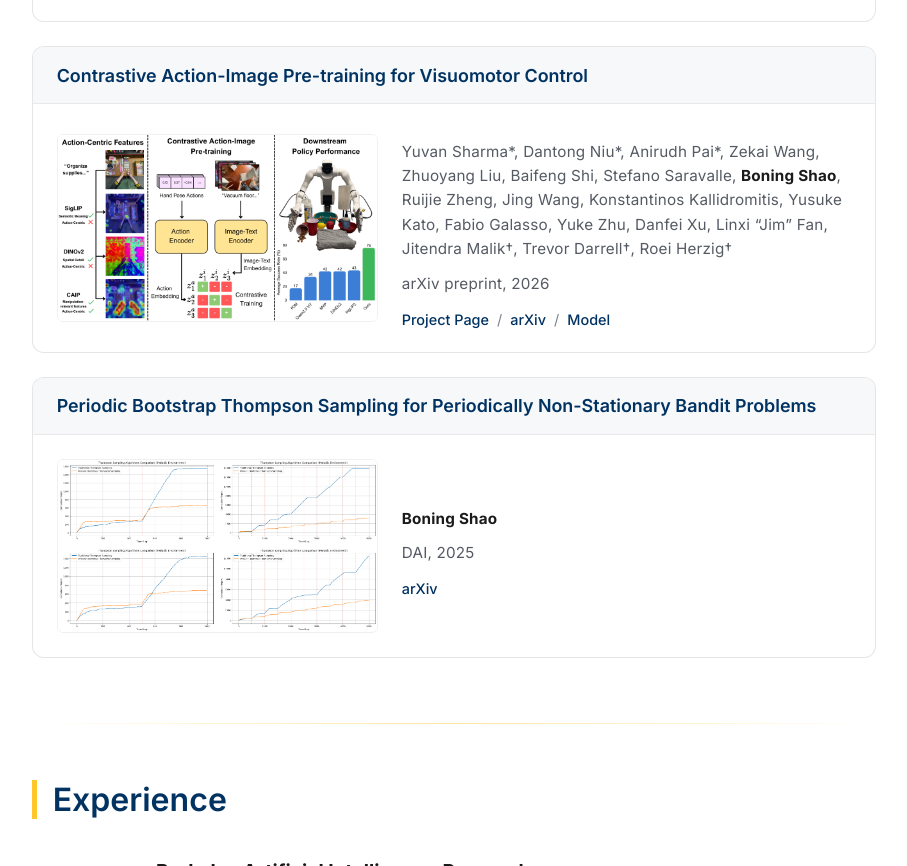
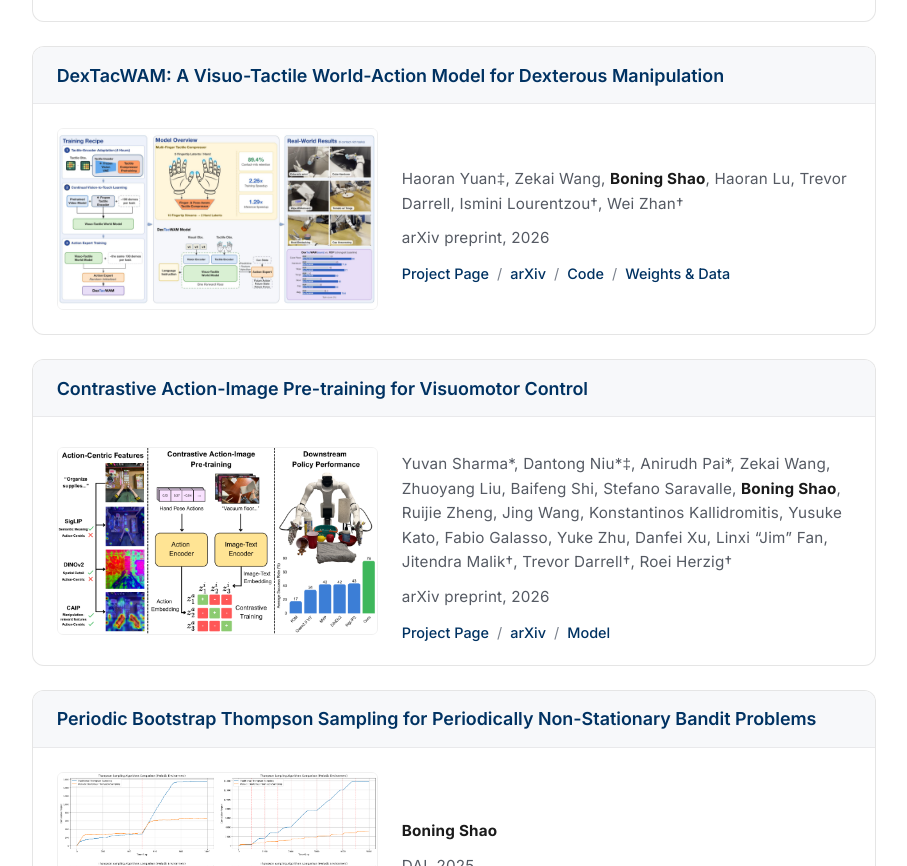
Before and after one commit to boning-shao/boning-shao.github.io, a plain HTML site: page index.html in a window 1280 px wide. Shown: the part 969-1835 px from the top of the page, without its empty margins (186-1093 px from the left). Drawn offline with Linux system fonts and the light colour scheme.

Commit message:
Add DexTacWAM to publications
Placed between T-Rex and CAIP, with the project-page teaser and links
to the project page, arXiv, code, and weights/data. Mark project leads
with a double dagger on DexTacWAM and CAIP.

```diff
--- a/index.html
+++ b/index.html
@@ -534,6 +534,33 @@
 
             <article class="card">
                 <header class="card-header">
+                    <h3 class="card-name">DexTacWAM: A Visuo-Tactile World-Action Model for Dexterous Manipulation</h3>
+                </header>
+                <div class="card-body pub-body">
+                    <img class="pub-figure" src="dextacwam-teaser.png" alt="DexTacWAM overview: three-stage training recipe, visuo-tactile world-action model architecture, and real-world results on six contact-rich tasks">
+                    <div>
+                        <div class="card-meta">
+                            <a class="inline-link" href="https://scholar.google.com/citations?user=PzdigUMAAAAJ">Haoran Yuan</a>&Dagger;,
+                            <a class="inline-link" href="https://scholar.google.com/citations?user=Dngm3CYAAAAJ&amp;hl=en">Zekai Wang</a>,
+                            <strong class="me">Boning Shao</strong>,
+                            <a class="inline-link" href="https://luhr2003.github.io/">Haoran Lu</a>,
+                            <a class="inline-link" href="https://people.eecs.berkeley.edu/~trevor/">Trevor Darrell</a>,
+                            <a class="inline-link" href="https://isminoula.github.io/">Ismini Lourentzou</a>&dagger;,
+                            <a class="inline-link" href="https://zhanwei.site/">Wei Zhan</a>&dagger;
+                            <div class="card-venue">arXiv preprint, 2026</div>
+                        </div>
+                        <div class="card-links">
+                            <a class="card-link" href="https://dextacwam.github.io/">Project Page</a>
+                            <a class="card-link" href="https://arxiv.org/abs/2609.24976">arXiv</a>
+                            <a class="card-link" href="https://github.com/dextacwam/DexTacWAM">Code</a>
+                            <a class="card-link" href="https://huggingface.co/collections/JensenYuan/dextacwam-6aba3aa25d3362d882cdefbc">Weights &amp; Data</a>
+                        </div>
+                    </div>
+                </div>
+            </article>
+
+            <article class="card">
+                <header class="card-header">
                     <h3 class="card-name">Contrastive Action-Image Pre-training for Visuomotor Control</h3>
                 </header>
                 <div class="card-body pub-body">
@@ -541,7 +568,7 @@
                     <div>
                         <div class="card-meta">
                             <a class="inline-link" href="https://yuvansharma.github.io/">Yuvan Sharma</a>*,
-                            <a class="inline-link" href="https://dantong88.github.io/">Dantong Niu</a>*,
+                            <a class="inline-link" href="https://dantong88.github.io/">Dantong Niu</a>*&Dagger;,
                             <a class="inline-link" href="https://www.linkedin.com/in/apai25">Anirudh Pai</a>*,
                             <a class="inline-link" href="https://scholar.google.com/citations?user=Dngm3CYAAAAJ&amp;hl=en">Zekai Wang</a>,
                             <a class="inline-link" href="https://zhuoyang-liu.github.io/">Zhuoyang Liu</a>,
```
Also changed, not shown: dextacwam-teaser.png (added).
